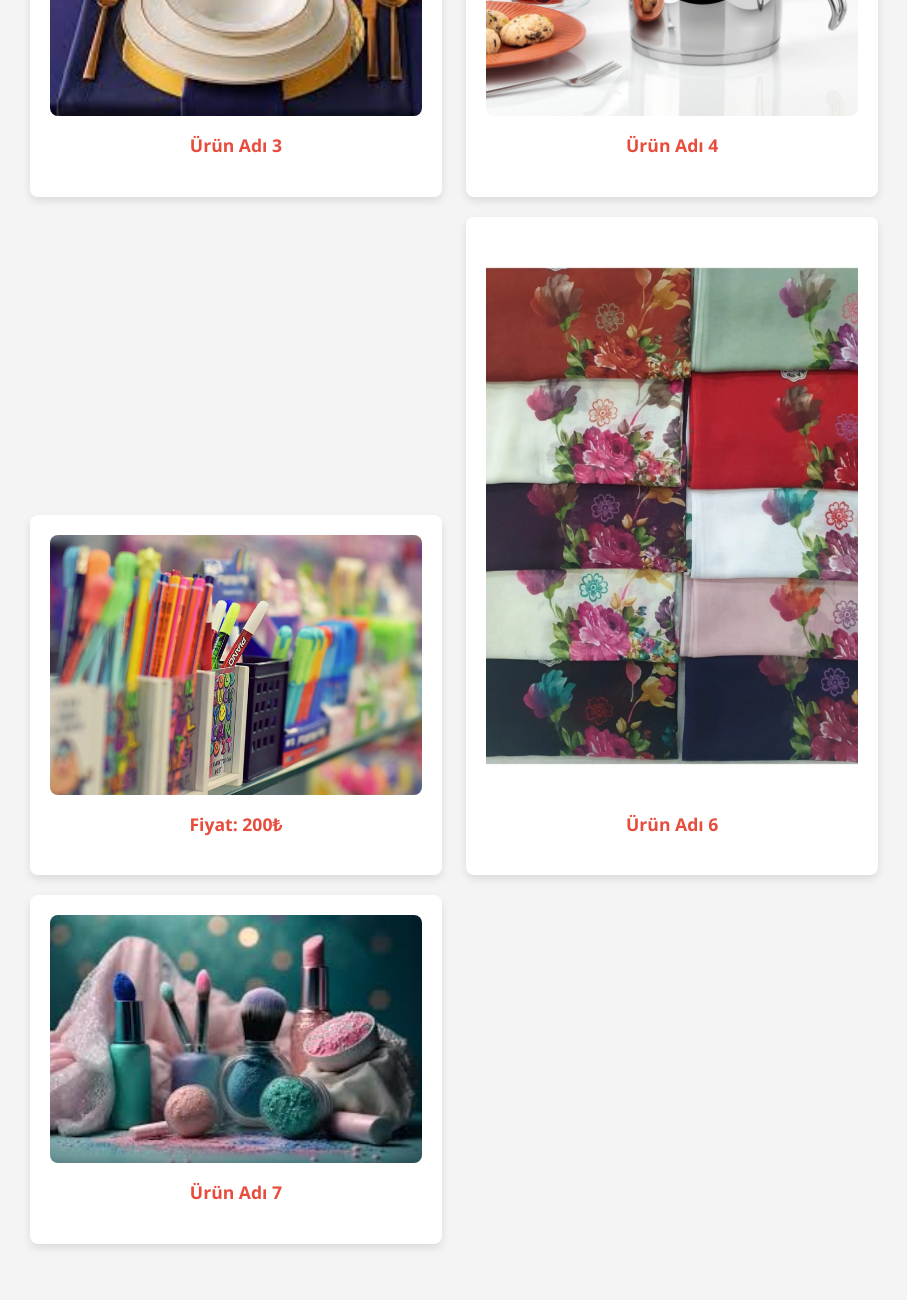
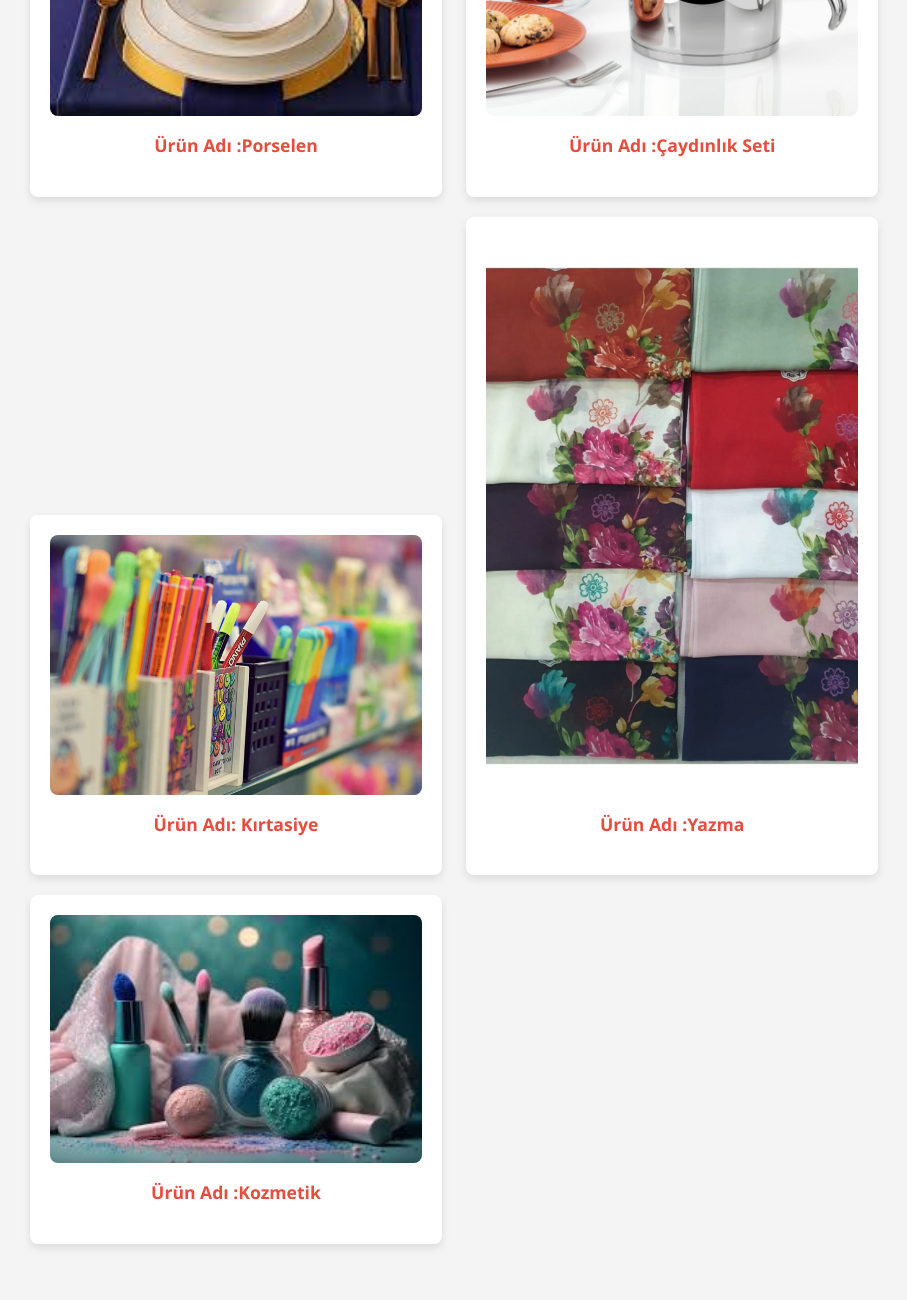
Before and after one commit to erdemtuhafiye/magaza, a plain HTML site: page index.html in a window 1280 px wide. Shown: the part 1520-2820 px from the top of the page, without its empty margins (0-907 px from the left). Drawn offline with Linux system fonts and the light colour scheme.

Commit message:
Update index.html

```diff
--- a/index.html
+++ b/index.html
@@ -172,31 +172,31 @@
         <h2>Ürünler</h2>
         <div class="product">
             <img src="https://raw.githubusercontent.com/erdemtuhafiye/magaza/main/urun6.png" alt="Ürün 1">
-            <p>Ürün Adı 1</p>
+            <p>Ürün Adı :temizlik malzemeleri</p>
         </div>
         <div class="product">
             <img src="https://raw.githubusercontent.com/erdemtuhafiye/magaza/main/urun.jpg" alt="Ürün 2">
-            <p>Ürün Adı 2</p>
+            <p>Ürün Adı :Hırdavat malzemeleri</p>
         </div>
         <div class="product">
             <img src="https://raw.githubusercontent.com/erdemtuhafiye/magaza/main/urun1.jpeg" alt="Ürün 3">
-            <p>Ürün Adı 3</p>
+            <p>Ürün Adı :Porselen</p>
         </div>
         <div class="product">
             <img src="https://raw.githubusercontent.com/erdemtuhafiye/magaza/main/urun2.jpg" alt="Ürün 4">
-            <p>Ürün Adı 4</p>
+            <p>Ürün Adı :Çaydınlık Seti</p>
         </div>
         <div class="product">
             <img src="https://raw.githubusercontent.com/erdemtuhafiye/magaza/main/urun3.webp" alt="Ürün 5">
-            <p>Fiyat: 200₺</p>
+            <p>Ürün Adı: Kırtasiye</p>
         </div>
         <div class="product">
             <img src="https://raw.githubusercontent.com/erdemtuhafiye/magaza/main/urun4.webp" alt="Ürün 6">
-            <p>Ürün Adı 6</p>
+            <p>Ürün Adı :Yazma</p>
         </div>
         <div class="product">
             <img src="https://raw.githubusercontent.com/erdemtuhafiye/magaza/main/urun5.jpeg" alt="Ürün 7">
-            <p>Ürün Adı 7</p>
+            <p>Ürün Adı :Kozmetik</p>
         </div>
     </section>
 
```
